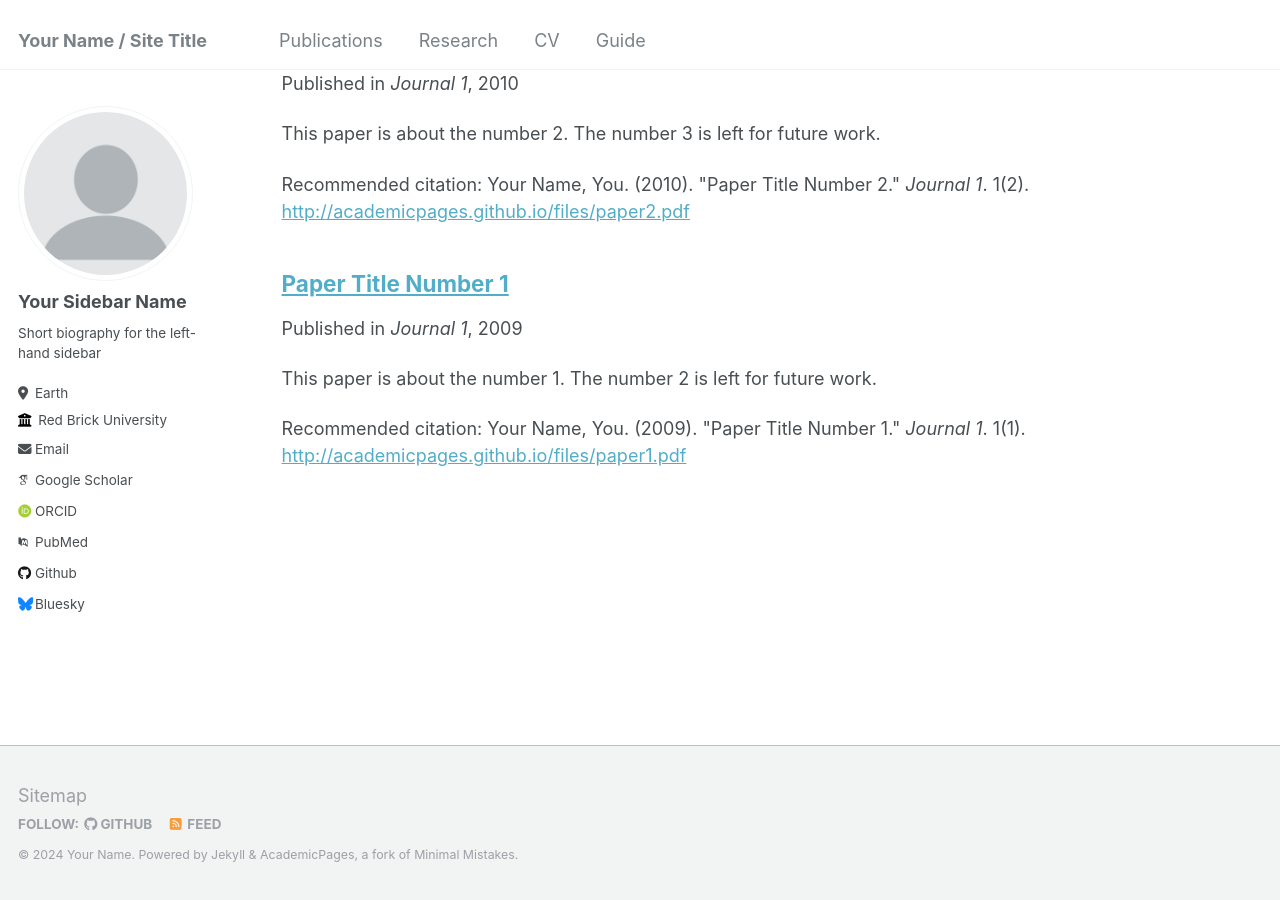
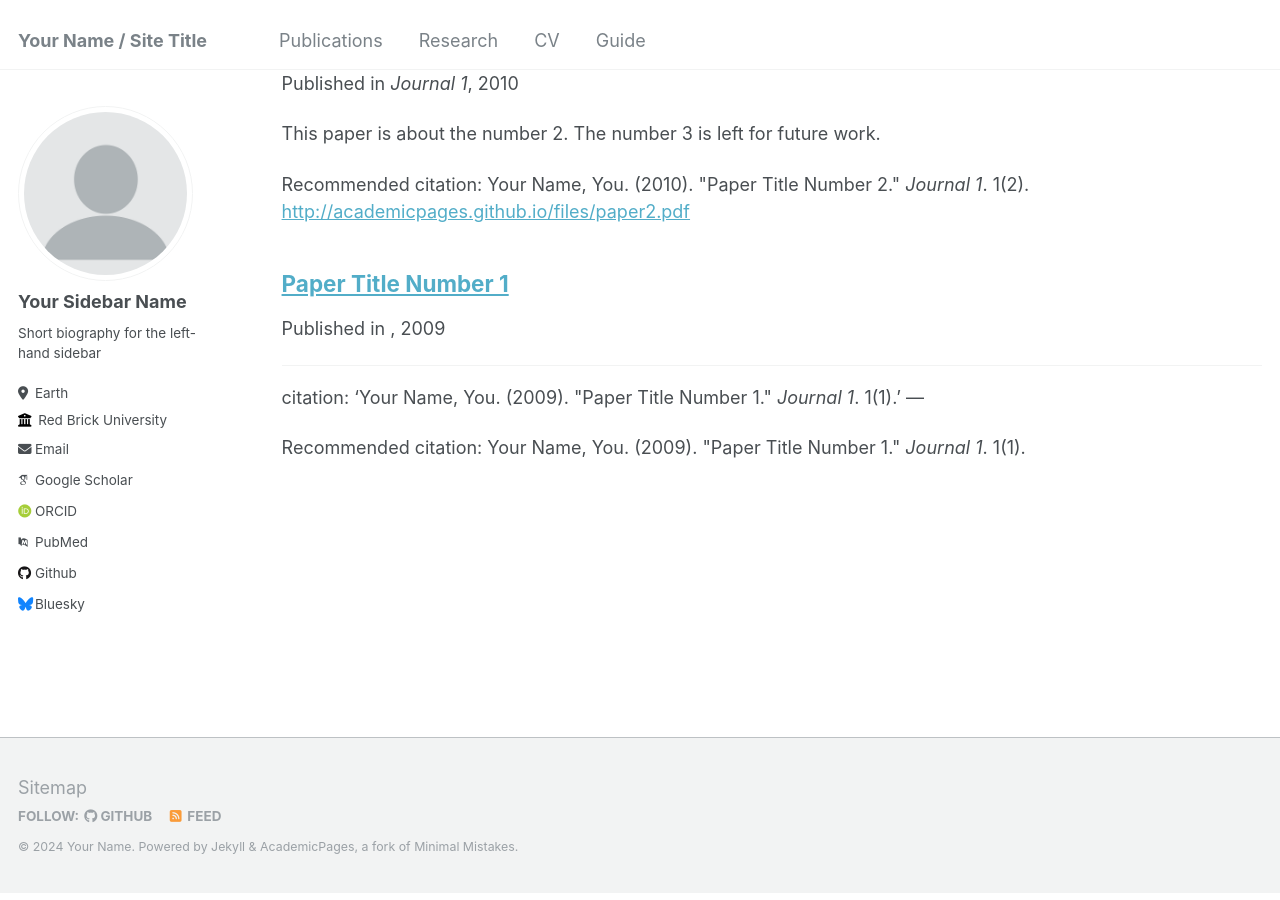
Before and after one commit to Sivenesi/Sivenesi.github.io, a Jekyll site: the page built from _pages/publications.md, in a window 1280 px wide and 900 px high, scrolled down 685 px. Built offline with Jekyll 4.4.1, drawn with Linux system fonts in a browser that asks for light colours; some web fonts are replaced.

Commit message:
Update 2009-10-01-paper-title-number-1.md

```diff
--- a/_publications/2009-10-01-paper-title-number-1.md
+++ b/_publications/2009-10-01-paper-title-number-1.md
@@ -1,12 +1,8 @@
 ---
-title: "Paper Title Number 1"
-collection: publications
-permalink: /publication/2009-10-01-paper-title-number-1
-excerpt: 'This paper is about the number 1. The number 2 is left for future work.'
-date: 2009-10-01
-venue: 'Journal 1'
-paperurl: 'http://academicpages.github.io/files/paper1.pdf'
 citation: 'Your Name, You. (2009). &quot;Paper Title Number 1.&quot; <i>Journal 1</i>. 1(1).'
+---
+
+---
 citation: 'Your Name, You. (2009). &quot;Paper Title Number 1.&quot; <i>Journal 1</i>. 1(1).'
 ---
 
```
